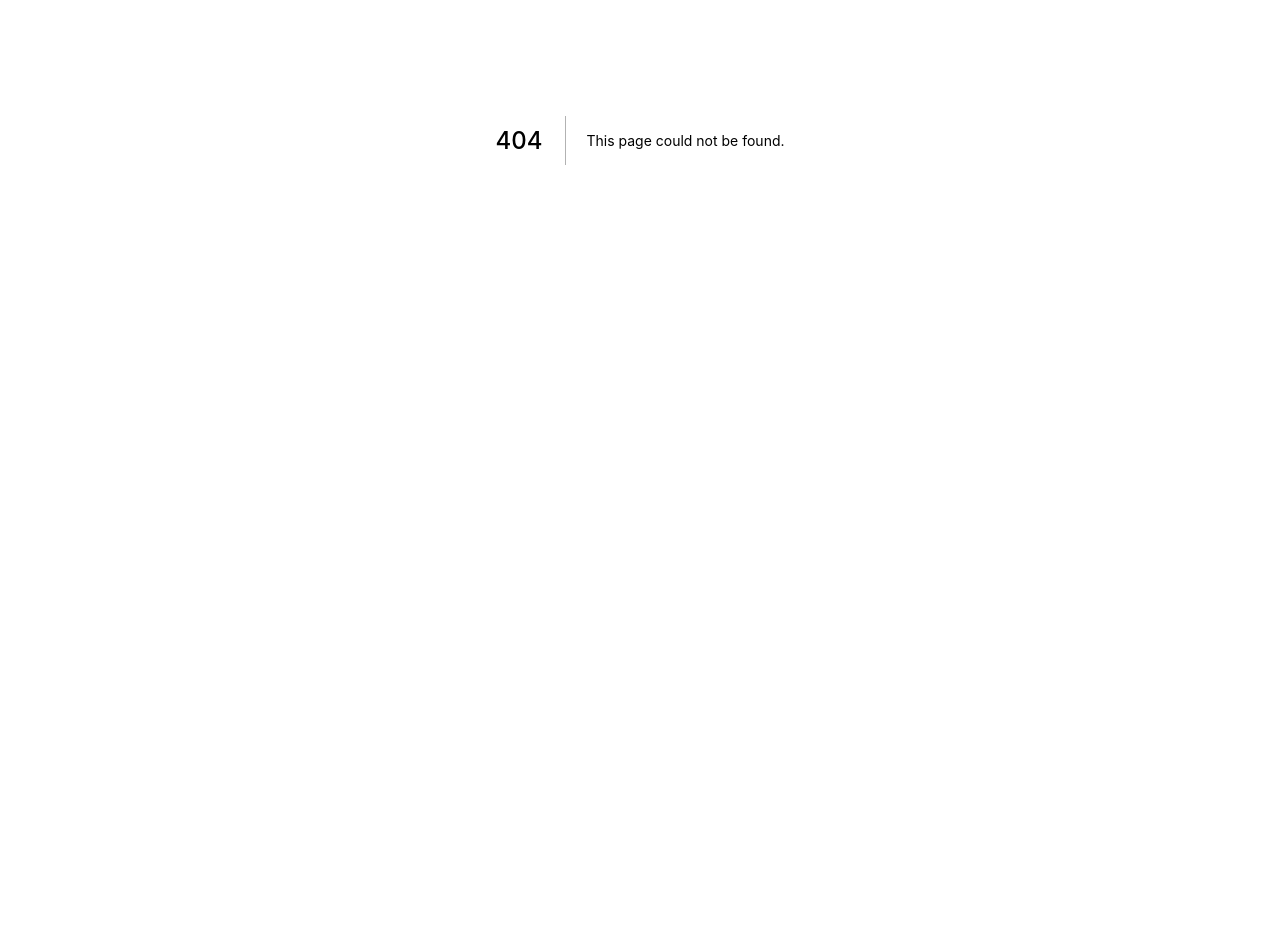
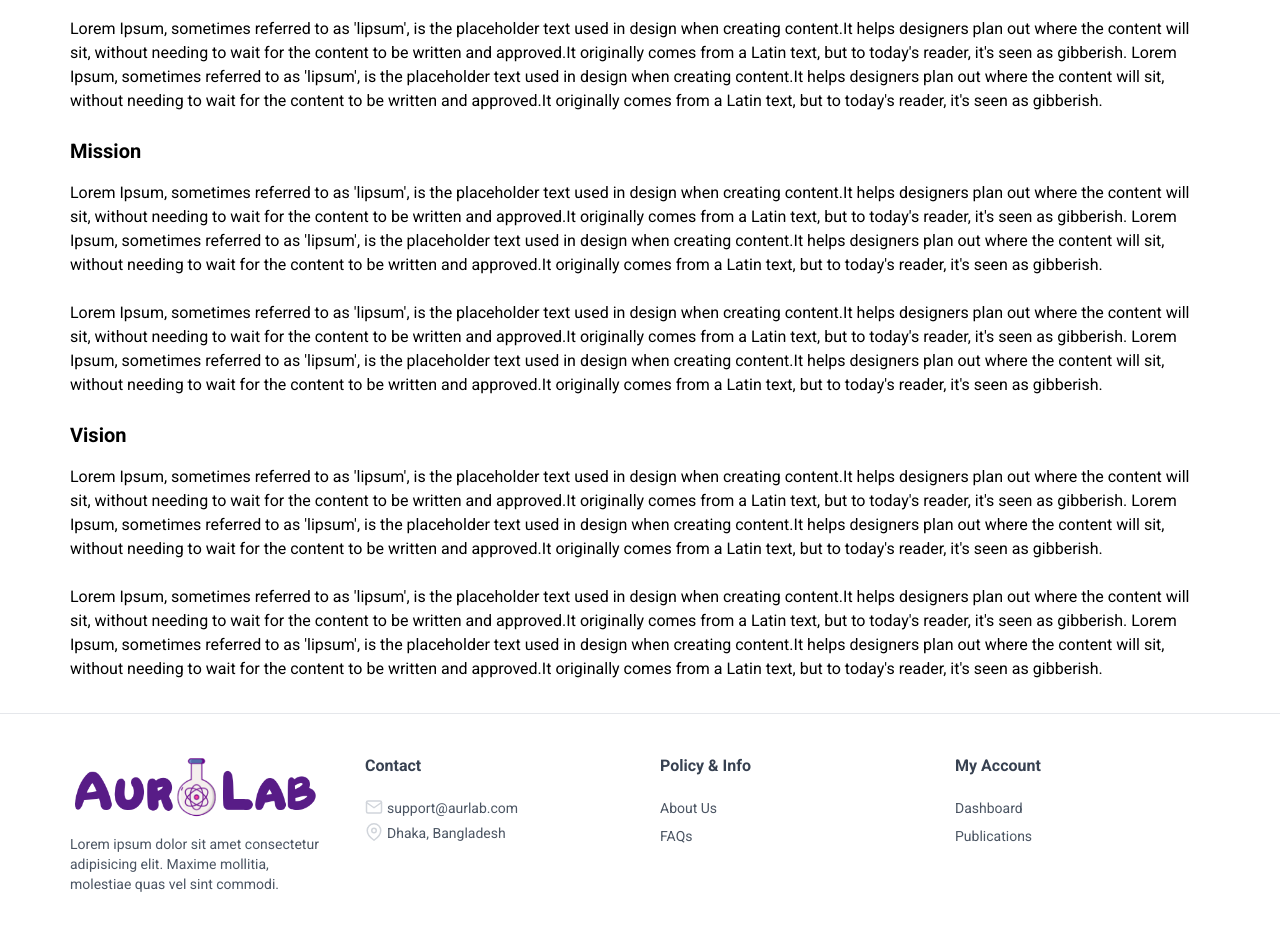
Before and after one commit to Mamun-swe/aurlab.com, a Next.js app: page /about in a window 1280 px wide. Before the commit this address had no page. Shown: the part 260-1190 px from the top of the page. Before the commit the page ends 800 px from the top, so only its background shows below. Built offline with nearby package versions, Linux system fonts and the light colour scheme.

Commit message:
About & faq page added

```diff
--- a/components/disclosure/index.js
+++ b/components/disclosure/index.js
@@ -11,7 +11,7 @@ export const CustomDisclouser = ({ items }) => {
                         <Disclosure key={i}>
                             {({ open }) => (
                                 <>
-                                    <Disclosure.Button className="flex justify-between w-full p-3 text-sm font-medium text-left text-sky-900 bg-sky-100 rounded-lg hover:bg-sky-200 focus:outline-none focus-visible:ring focus-visible:ring-sky-500 focus-visible:ring-opacity-75 mb-2">
+                                    <Disclosure.Button className="flex justify-between w-full p-5 rounded-none text-sm font-medium text-left bg-gray-100 hover:bg-gray-200 mb-[1px]">
                                         <span>{item.title}</span>
                                         <ChevronUp
                                             className={`${open ? 'transform rotate-180' : ''
@@ -27,8 +27,8 @@ export const CustomDisclouser = ({ items }) => {
                                         leaveFrom="transform scale-100 opacity-100"
                                         leaveTo="transform scale-95 opacity-0"
                                     >
-                                        <Disclosure.Panel className="p-3">
-                                            {item.body}
+                                        <Disclosure.Panel className="p-4">
+                                            <p className="leading-loose text-sm">{item.body}</p>
                                         </Disclosure.Panel>
                                     </Transition>
                                 </>
--- a/components/footer/index.js
+++ b/components/footer/index.js
@@ -14,7 +14,7 @@ export const Footer = () => {
                     <div>
                         <Image
                             src={Images.Logo}
-                            alt="Agency logo"
+                            alt="logo"
                             width={250}
                             height={65}
                         />
@@ -31,7 +31,7 @@ export const Footer = () => {
 
                         <p className="text-sm text-gray-600 mb-0 inline-flex">
                             <Mail size={18} className="text-gray-300 mr-1" />
-                            support@researchportal.com</p>
+                            support@aurlab.com</p>
                         <br />
 
                         <p className="text-sm text-gray-600 mb-0 inline-flex">
@@ -43,14 +43,14 @@ export const Footer = () => {
                         <p className="text-md text-gray-700 font-semibold mb-5">Policy & Info</p>
 
                         <div>
-                            <Link href={"/"}>
+                            <Link href={"/about"}>
                                 <a>
                                     <p className="text-sm transition-all text-gray-600 hover:text-primary mb-2">About Us</p>
                                 </a>
                             </Link>
                         </div>
                         <div>
-                            <Link href={"/"}>
+                            <Link href={"/faq"}>
                                 <a>
                                     <p className="text-sm transition-all text-gray-600 hover:text-primary mb-2">FAQs</p>
                                 </a>
--- a/components/preloader/index.js
+++ b/components/preloader/index.js
@@ -92,9 +92,9 @@ export const TableLoader = () => {
 export const DashboardPreloader = () => {
     return (
         <div className="w-full relative animate-pulse">
-            <div className="w-full h-[180px] lg:h-[200px] rounded-lg overflow-hidden shadow-md bg-white" />
+            <div className="w-full h-[180px] lg:h-[200px] rounded-lg overflow-hidden shadow-md bg-slate-300" />
 
-            <div className="absolute w-[100px] h-[100px] sm:w-[150px] sm:h-[150px] rounded-full -bottom-[40px] sm:-bottom-[60px] shadow-lg right-[10px] sm:right-[40px] overflow-hidden bg-white" />
+            <div className="absolute w-[100px] h-[100px] sm:w-[150px] sm:h-[150px] rounded-full -bottom-[40px] sm:-bottom-[60px] shadow-lg right-[10px] sm:right-[40px] overflow-hidden bg-slate-300 border-2" />
         </div>
     )
 }
--- /dev/null
+++ b/pages/about/index.js
@@ -0,0 +1,61 @@
+
+import React from "react"
+import { Navbar } from "../../components/navabr"
+import { Footer } from "../../components/footer"
+import { Text } from "../../components/text"
+
+
+const Index = () => {
+    return (
+        <div className="pt-[81px]">
+            <Navbar />
+
+            <div className="container mx-auto">
+                <div className="grid grid-cols-1 py-8">
+                    <Text className="text-xl font-bold mb-4">About AurLab</Text>
+                    <Text>
+                        Lorem Ipsum, sometimes referred to as 'lipsum', is the placeholder text used in design when creating content.It helps designers plan out where the content will sit, without needing to wait for the content to be written and approved.It originally comes from a Latin text, but to today's reader, it's seen as gibberish.
+
+                        Lorem Ipsum, sometimes referred to as 'lipsum', is the placeholder text used in design when creating content.It helps designers plan out where the content will sit, without needing to wait for the content to be written and approved.It originally comes from a Latin text, but to today's reader, it's seen as gibberish.
+                    </Text>
+                    <br />
+                    <Text>
+                        Lorem Ipsum, sometimes referred to as 'lipsum', is the placeholder text used in design when creating content.It helps designers plan out where the content will sit, without needing to wait for the content to be written and approved.It originally comes from a Latin text, but to today's reader, it's seen as gibberish.
+
+                        Lorem Ipsum, sometimes referred to as 'lipsum', is the placeholder text used in design when creating content.It helps designers plan out where the content will sit, without needing to wait for the content to be written and approved.It originally comes from a Latin text, but to today's reader, it's seen as gibberish.
+                    </Text>
+                    <br />
+                    <Text className="text-xl font-bold mb-4">Mission</Text>
+                    <Text>
+                        Lorem Ipsum, sometimes referred to as 'lipsum', is the placeholder text used in design when creating content.It helps designers plan out where the content will sit, without needing to wait for the content to be written and approved.It originally comes from a Latin text, but to today's reader, it's seen as gibberish.
+
+                        Lorem Ipsum, sometimes referred to as 'lipsum', is the placeholder text used in design when creating content.It helps designers plan out where the content will sit, without needing to wait for the content to be written and approved.It originally comes from a Latin text, but to today's reader, it's seen as gibberish.
+                    </Text>
+                    <br />
+                    <Text>
+                        Lorem Ipsum, sometimes referred to as 'lipsum', is the placeholder text used in design when creating content.It helps designers plan out where the content will sit, without needing to wait for the content to be written and approved.It originally comes from a Latin text, but to today's reader, it's seen as gibberish.
+
+                        Lorem Ipsum, sometimes referred to as 'lipsum', is the placeholder text used in design when creating content.It helps designers plan out where the content will sit, without needing to wait for the content to be written and approved.It originally comes from a Latin text, but to today's reader, it's seen as gibberish.
+                    </Text>
+                    <br />
+                    <Text className="text-xl font-bold mb-4">Vision</Text>
+                    <Text>
+                        Lorem Ipsum, sometimes referred to as 'lipsum', is the placeholder text used in design when creating content.It helps designers plan out where the content will sit, without needing to wait for the content to be written and approved.It originally comes from a Latin text, but to today's reader, it's seen as gibberish.
+
+                        Lorem Ipsum, sometimes referred to as 'lipsum', is the placeholder text used in design when creating content.It helps designers plan out where the content will sit, without needing to wait for the content to be written and approved.It originally comes from a Latin text, but to today's reader, it's seen as gibberish.
+                    </Text>
+                    <br />
+                    <Text>
+                        Lorem Ipsum, sometimes referred to as 'lipsum', is the placeholder text used in design when creating content.It helps designers plan out where the content will sit, without needing to wait for the content to be written and approved.It originally comes from a Latin text, but to today's reader, it's seen as gibberish.
+
+                        Lorem Ipsum, sometimes referred to as 'lipsum', is the placeholder text used in design when creating content.It helps designers plan out where the content will sit, without needing to wait for the content to be written and approved.It originally comes from a Latin text, but to today's reader, it's seen as gibberish.
+                    </Text>
+                </div>
+            </div>
+
+            <Footer />
+        </div>
+    );
+};
+
+export default Index;
--- /dev/null
+++ b/pages/faq/index.js
@@ -0,0 +1,35 @@
+
+import { Text } from "../../components/text"
+import { Navbar } from "../../components/navabr"
+import { Footer } from "../../components/footer"
+import { CustomDisclouser } from "../../components/disclosure"
+import { faq_data } from "../../utils/data"
+
+const Index = () => {
+    return (
+        <div className="pt-[81px]">
+            <Navbar />
+
+            <div className="container mx-auto">
+                <div className="grid grid-cols-1 py-6">
+                    <Text className="text-xl font-bold mb-3">FAQ's</Text>
+                    <CustomDisclouser items={faq_data} />
+                </div>
+
+                <div className="grid grid-cols-1 py-6">
+                    <Text className="text-xl font-bold mb-3">Privacy & Policies</Text>
+                    <CustomDisclouser items={faq_data} />
+                </div>
+
+                <div className="grid grid-cols-1 py-6">
+                    <Text className="text-xl font-bold mb-3">Term & Conditions</Text>
+                    <CustomDisclouser items={faq_data} />
+                </div>
+            </div>
+
+            <Footer />
+        </div>
+    );
+};
+
+export default Index;
--- /dev/null
+++ b/utils/data.js
@@ -0,0 +1,19 @@
+
+export const faq_data = [
+    {
+        title: "Lorem Ipsum - All the facts - Lipsum generator",
+        body: "Lorem Ipsum is simply dummy text of the printing and typesetting industry. Lorem Ipsum has been the industry's standard dummy text ever since the 1500s, when an unknown printer took a galley of type and scrambled it to make a type specimen book. It has survived not only five centuries, but also the leap into electronic typesetting, remaining essentially unchanged. It was popularised in the 1960s with the release of Letraset sheets containing Lorem Ipsum passages, and more recently with desktop publishing software like Aldus PageMaker including versions of Lorem Ipsum."
+    },
+    {
+        title: "Lorem Ipsum - All the facts - Lipsum generator",
+        body: "Lorem Ipsum is simply dummy text of the printing and typesetting industry. Lorem Ipsum has been the industry's standard dummy text ever since the 1500s, when an unknown printer took a galley of type and scrambled it to make a type specimen book. It has survived not only five centuries, but also the leap into electronic typesetting, remaining essentially unchanged. It was popularised in the 1960s with the release of Letraset sheets containing Lorem Ipsum passages, and more recently with desktop publishing software like Aldus PageMaker including versions of Lorem Ipsum."
+    },
+    {
+        title: "Lorem Ipsum - All the facts - Lipsum generator",
+        body: "Lorem Ipsum is simply dummy text of the printing and typesetting industry. Lorem Ipsum has been the industry's standard dummy text ever since the 1500s, when an unknown printer took a galley of type and scrambled it to make a type specimen book. It has survived not only five centuries, but also the leap into electronic typesetting, remaining essentially unchanged. It was popularised in the 1960s with the release of Letraset sheets containing Lorem Ipsum passages, and more recently with desktop publishing software like Aldus PageMaker including versions of Lorem Ipsum."
+    },
+    {
+        title: "Lorem Ipsum - All the facts - Lipsum generator",
+        body: "Lorem Ipsum is simply dummy text of the printing and typesetting industry. Lorem Ipsum has been the industry's standard dummy text ever since the 1500s, when an unknown printer took a galley of type and scrambled it to make a type specimen book. It has survived not only five centuries, but also the leap into electronic typesetting, remaining essentially unchanged. It was popularised in the 1960s with the release of Letraset sheets containing Lorem Ipsum passages, and more recently with desktop publishing software like Aldus PageMaker including versions of Lorem Ipsum."
+    },
+]
```
